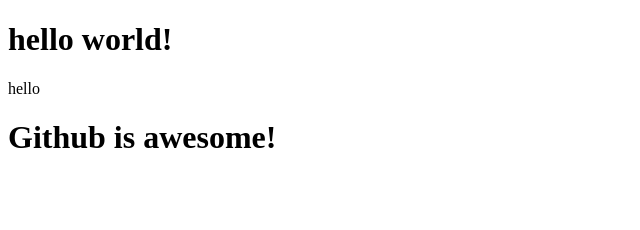
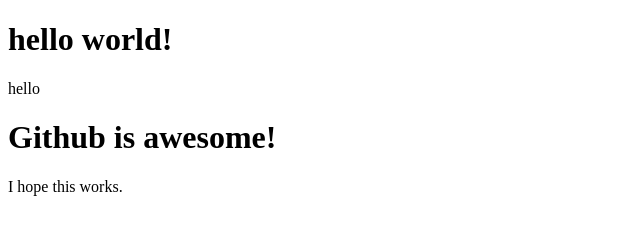
Before and after one commit to stefan2122/advanced-js, a plain HTML site: page index.html in a window 1280 px wide. Shown: the whole page, without its empty margins (0-640 px from the left). Drawn offline with Linux system fonts and the light colour scheme.

Commit message:
did I do that right?

```diff
--- a/index.html
+++ b/index.html
@@ -7,5 +7,6 @@
 <h1>hello world!</h1>
 <p>hello</p>
 <h1>Github is awesome!</h1>
+<article>I hope this works.</article>
 </body>
 </html>
```
